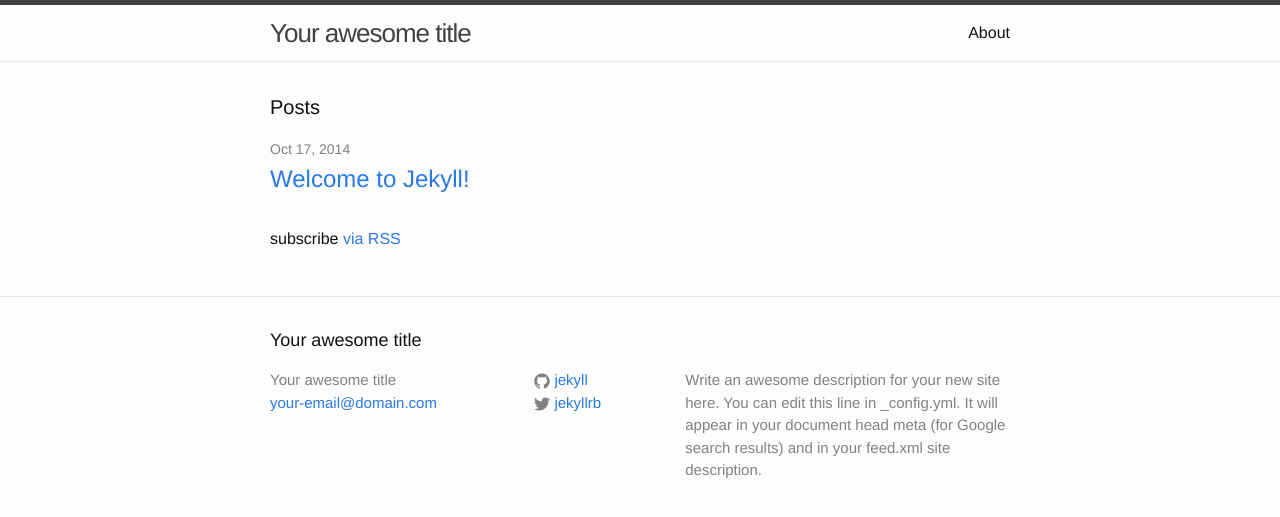
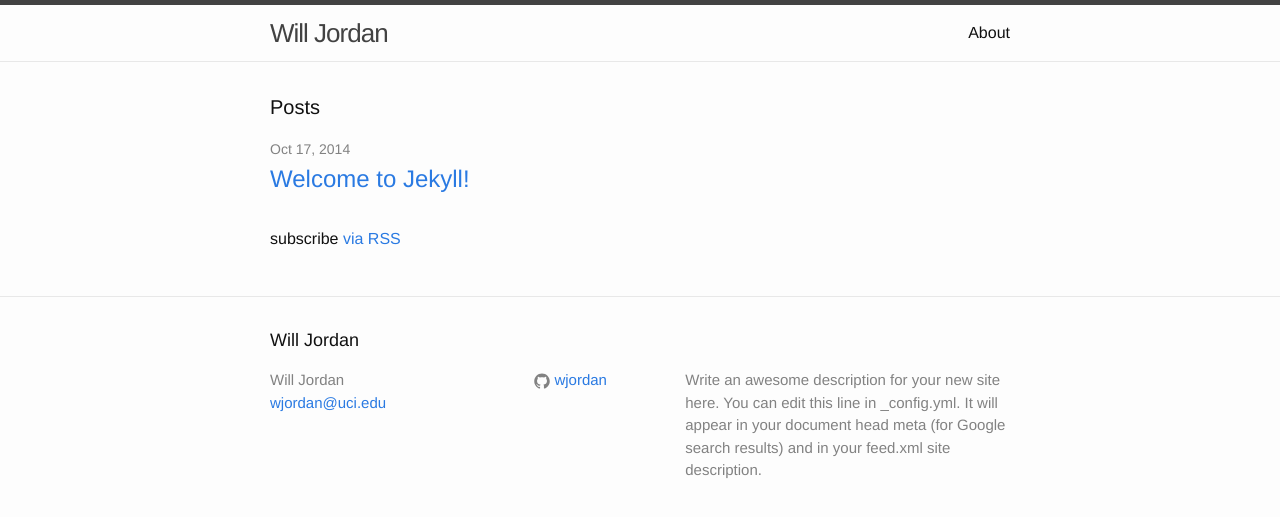
Before and after one commit to wjordan/site, a Jekyll site: the page built from index.html, in a window 1280 px wide. Shown: the top 517 px of the page. Built offline with Jekyll 4.4.1, drawn with Linux system fonts in a browser that asks for light colours.

Commit message:
update config

```diff
--- a/_config.yml
+++ b/_config.yml
@@ -1,14 +1,13 @@
 # Site settings
-title: Your awesome title
-email: your-email@domain.com
+title: Will Jordan
+email: wjordan@uci.edu
 description: > # this means to ignore newlines until "baseurl:"
   Write an awesome description for your new site here. You can edit this
   line in _config.yml. It will appear in your document head meta (for
   Google search results) and in your feed.xml site description.
 baseurl: "" # the subpath of your site, e.g. /blog/
-url: "http://yourdomain.com" # the base hostname & protocol for your site
-twitter_username: jekyllrb
-github_username:  jekyll
+url: "http://willjordan.us" # the base hostname & protocol for your site
+github_username:  wjordan
 
 # Build settings
 markdown: kramdown
```
